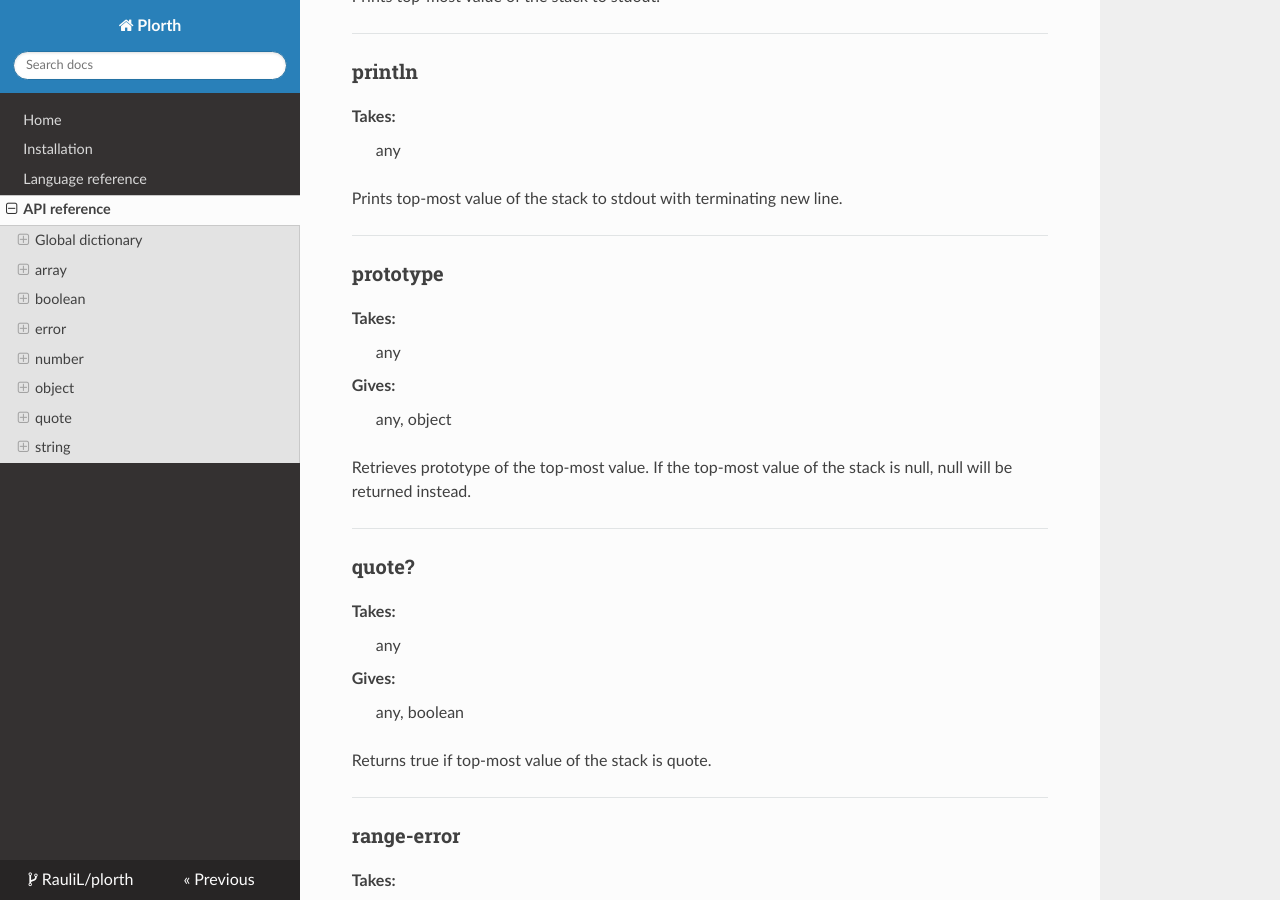
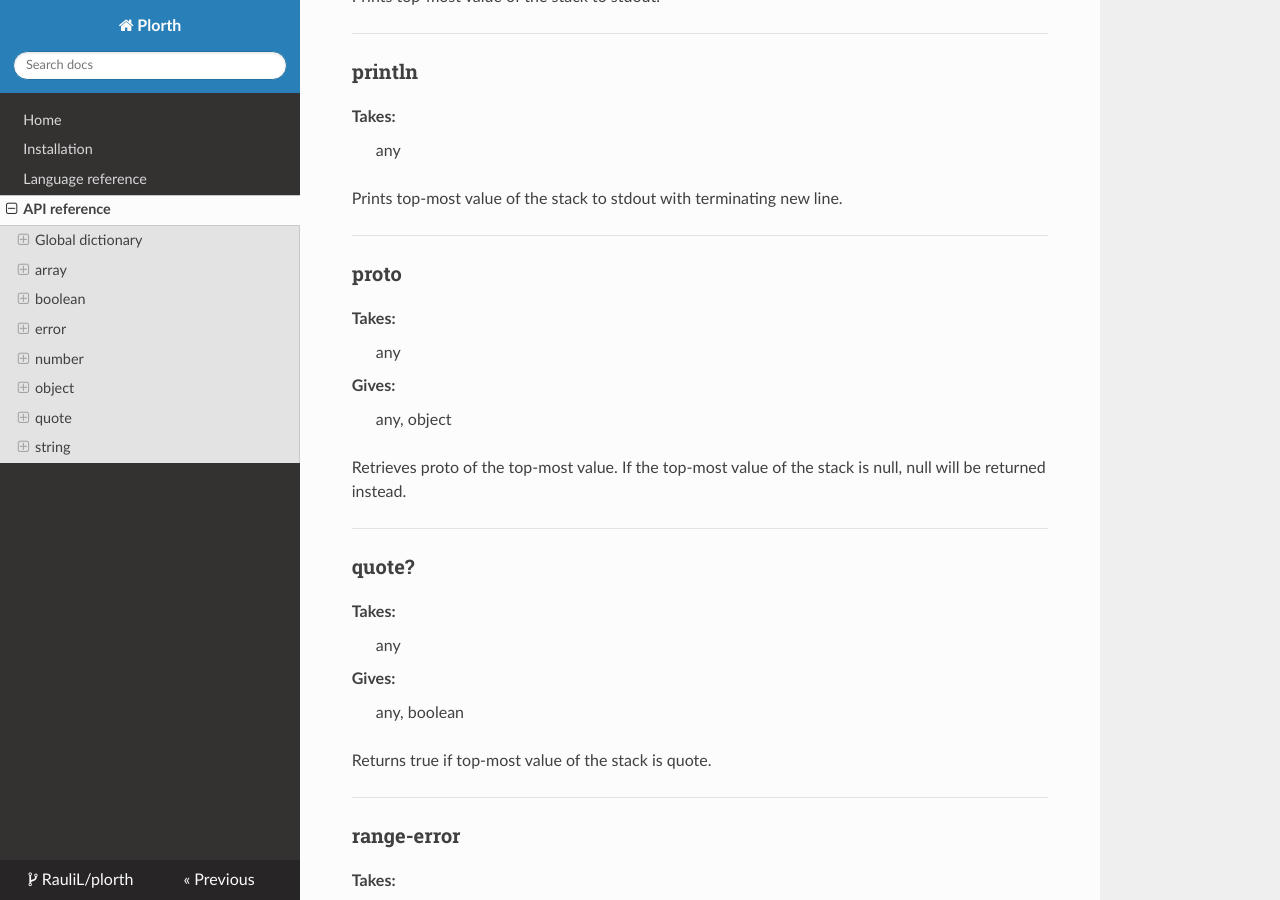
Before and after one commit to RauliL/plorth, an MkDocs documentation site: the page built from docs/api.md, in a window 1280 px wide and 900 px high, scrolled down 8647 px. Built offline with MkDocs 1.6.1, drawn with Linux system fonts in a browser that asks for light colours; nearby versions of some CDN libraries; old or Windows-style settings are respelled for this version of MkDocs.

```diff
--- a/docs/api.md
+++ b/docs/api.md
@@ -450,7 +450,7 @@ Prints top-most value of the stack to stdout with terminating new line.
 
 ---
 
-### prototype
+### proto
 
 <dl>
   <dt>Takes:</dt>
@@ -459,8 +459,8 @@ Prints top-most value of the stack to stdout with terminating new line.
   <dd>any, object</dd>
 </dl>
 
-Retrieves prototype of the top-most value. If the top-most value of the
-stack is null, null will be returned instead.
+Retrieves proto of the top-most value. If the top-most value of the stack
+is null, null will be returned instead.
 
 ---
 
```
